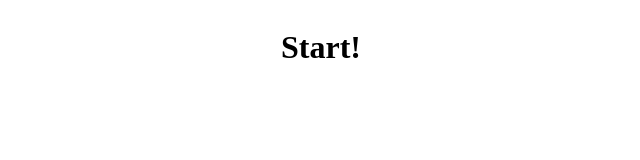
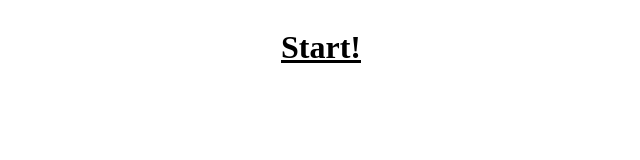
Before and after one commit to benwade91/OdinProject, a plain HTML site: page RPC/index.html in a window 1280 px wide. Shown: the full height of the page, 319-959 px from the left. Drawn offline with Linux system fonts and the light colour scheme.

Commit message:
added underline to start button

```diff
--- a/RPC/style.css
+++ b/RPC/style.css
@@ -1,31 +1,35 @@
-.container{
+.container {
     width: 100vw;
     display: flex;
     justify-content: space-evenly;
 }
 
-.gameImg{
+.gameImg {
     width: 30%;
 }
 
 
-.startContainer{
+.startContainer {
     text-align: center;
 }
 
-.scoreBoard{
+.scoreBoard {
     display: flex;
     justify-content: space-evenly;
 }
-.gameMessage{
+
+.gameMessage {
     text-align: center;
 }
 
-#start:hover{
+#start {
     text-decoration: underline;
+}
+
+#start:hover {
     color: red;
 }
 
-.none{
+.none {
     display: none;
 }
```
